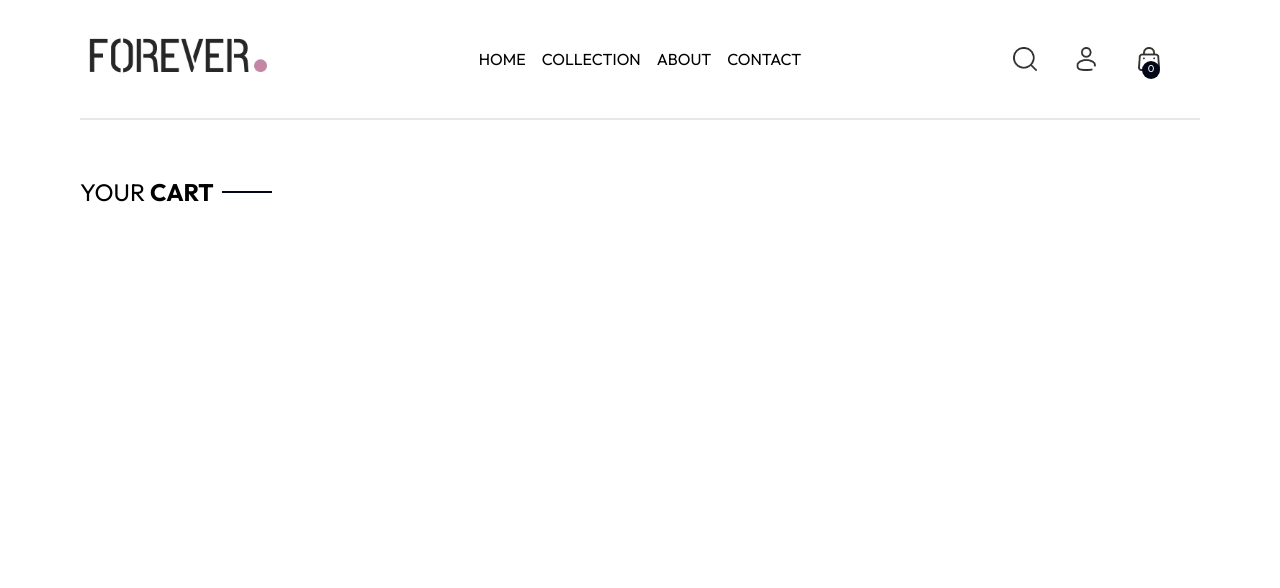
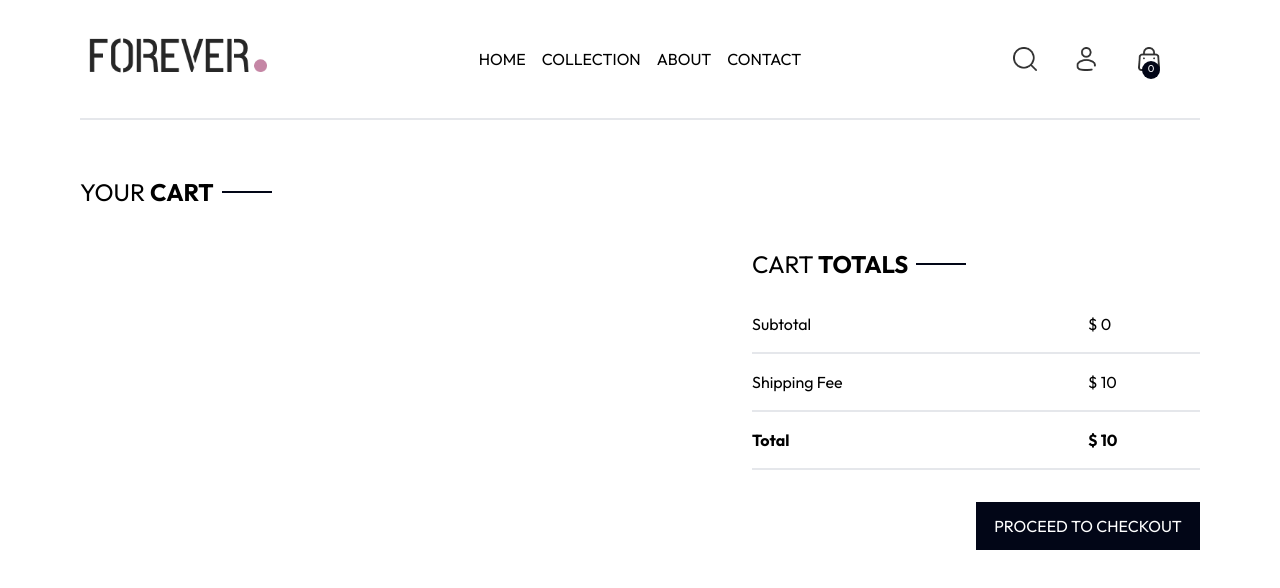
Before and after one commit to Noureddine-A/ecommerce-frontend, a React (Create React App) app: page /cart in a window 1280 px wide. Shown: the top 588 px of the page. Built offline with nearby package versions, Linux system fonts and the light colour scheme.

Commit message:
Finished cart page

```diff
--- a/src/components/cart/Cart.tsx
+++ b/src/components/cart/Cart.tsx
@@ -10,6 +10,7 @@ type CartList = {
 
 const CartPage = () => {
   const [cartItems, setCartItems] = useState<CartList>([]);
+  const [cartPrice, setCartPrice] = useState();
 
   const cartContext = useContext(CartContext);
 
@@ -28,6 +29,8 @@ const CartPage = () => {
     setCartItems(cartList);
   }, [cartContext.cartCount]);
 
+  console.log(cartContext.calculateCartPrice());
+
   return (
     <div className="w-full h-fit pt-[2rem]">
       <div className="flex items-center w-full h-[10vh]">
@@ -40,8 +43,43 @@ const CartPage = () => {
       </div>
       <div className="grid gap-[1rem] w-full h-fit">
         {cartItems.map((cartItem, index) => {
-         return <CartItemPage key={index} cartItem={cartItem} size={cartItem.size}/>
+          return (
+            <CartItemPage
+              key={index}
+              cartItem={cartItem}
+              size={cartItem.size}
+            />
+          );
         })}
+      </div>
+      <div className="flex justify-end w-full h-[40vh] max-sm:justify-center">
+        <div className="w-2/5 h-full max-sm:w-4/5">
+          <div className="flex items-center w-full h-1/5">
+            <h1 className="text-2xl">
+              CART <strong>TOTALS</strong>
+            </h1>
+            <div className="flex items-center w-fit h-full ml-[0.5rem]">
+              <div className="h-[2px] w-[50px] bg-slate-950" />
+            </div>
+          </div>
+          <div className="flex w-full h-fit py-[1rem] border-b-2 gray-200">
+            <h2 className="basis-3/4">Subtotal</h2>
+            <h2 className="basis-1/4">$ {cartContext.calculateCartPrice()}</h2>
+          </div>
+          <div className="flex w-full h-fit py-[1rem] border-b-2 gray-200">
+            <h2 className="basis-3/4">Shipping Fee</h2>
+            <h2 className="basis-1/4">$ 10</h2>
+          </div>
+          <div className="flex w-full h-fit py-[1rem] border-b-2 gray-200 font-bold">
+            <h2 className="basis-3/4">Total</h2>
+            <h2 className="basis-1/4">
+              $ {cartContext.calculateCartPrice() + 10}
+            </h2>
+          </div>
+          <div className="flex justify-end w-full h-fit">
+            <button className="bg-slate-950 w-1/2 my-[2rem] p-3 text-white max-xl:w-full">PROCEED TO CHECKOUT</button>
+          </div>
+        </div>
       </div>
     </div>
   );
--- a/src/components/store/CartContext.tsx
+++ b/src/components/store/CartContext.tsx
@@ -16,13 +16,12 @@ export const CartContext = createContext({
     productId: number | undefined,
     size: string
   ) => {},
+  calculateCartPrice: () => 0,
 });
 
 const CartContextProvider = ({ children }) => {
   const [cart, setCart] = useState<Cart>([]);
   const [cartCount, setCartCount] = useState<number>(0);
-
-  console.log(cart);
 
   useEffect(() => {
     setCartAmount();
@@ -136,6 +135,18 @@ const CartContextProvider = ({ children }) => {
     setCartCount(count);
   }
 
+  function calculateCartPrice(): number {
+    let price = 0;
+
+    cart.forEach((cartItem) => {
+      cartItem?.sizes.forEach((size) => {
+        price += size.quantity * cartItem?.product.price;
+      });
+    });
+
+    return Number(price.toFixed(2));
+  }
+
   const ctxValue = {
     cart: cart,
     cartCount: cartCount,
@@ -143,6 +154,7 @@ const CartContextProvider = ({ children }) => {
     setCartAmount,
     deleteFromCart,
     changeQuantity,
+    calculateCartPrice,
   };
 
   return (
```
